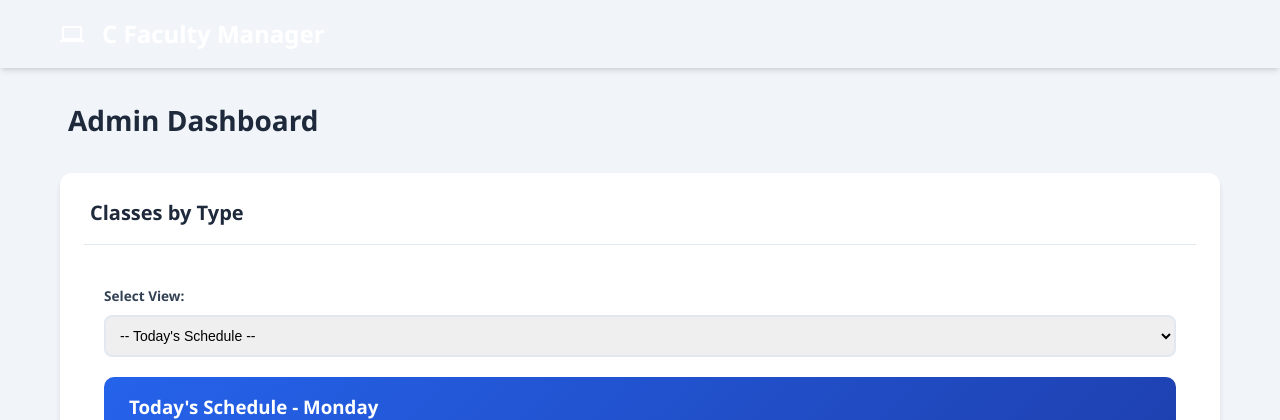
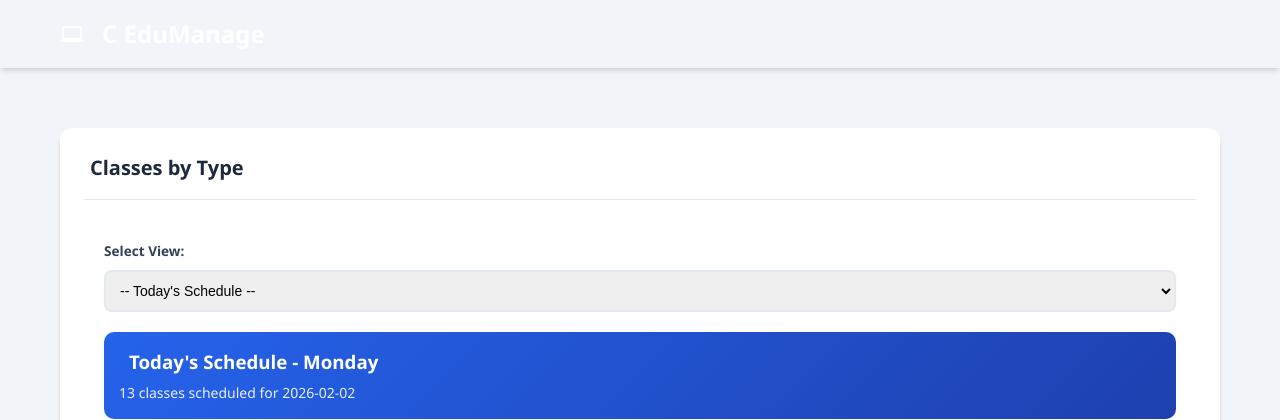
Before and after one commit to mourishantony/C_faculties_chatbot, a FastAPI app: page /cprog_admin_view_x7k9 in a window 1280 px wide. Shown: the top 420 px of the page. Run offline with FastAPI, Linux system fonts and the light colour scheme; data comes from the database, SQL or seed files in the repository; data that the repository does not hold is empty; some libraries are stand-ins or nearby versions.

Commit message:
Rename application title from "C Faculty Manager" to "C EduManage" in admin dashboard

```diff
--- a/templates/admin_dashboard.html
+++ b/templates/admin_dashboard.html
@@ -13,7 +13,7 @@
         <nav class="navbar">
             <div class="container">
                 <a href="/" class="navbar-brand">
-                    <i class="material-icons">computer</i> C Faculty Manager
+                    <i class="material-icons">computer</i> C EduManage
                 </a>
             </div>
         </nav>
@@ -22,7 +22,6 @@
         <div class="dashboard">
             <div class="container">
                 <div class="dashboard-header">
-                    <h1 class="dashboard-title"><i class="material-icons" style="vertical-align: middle; margin-right: 8px;"></i>Admin Dashboard</h1>
                 </div>
 
                 <!-- Class Type Filter Section -->
```
